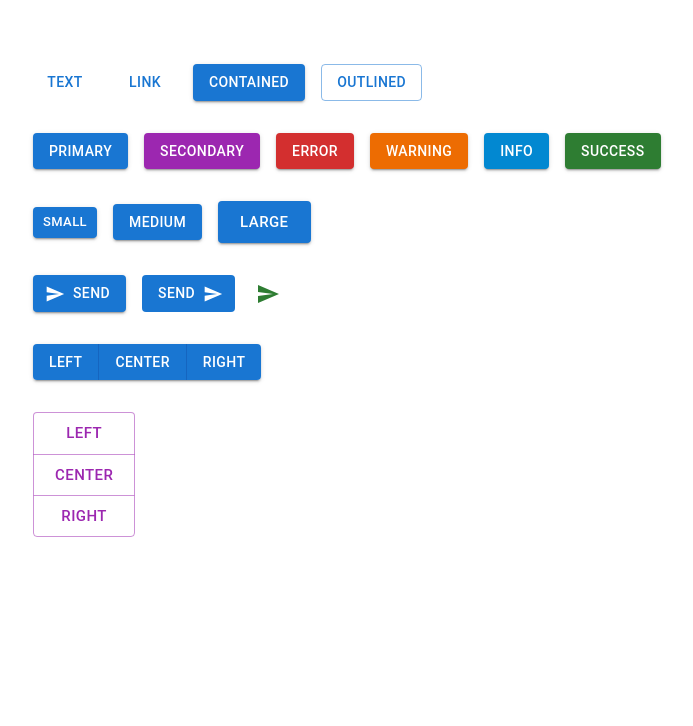
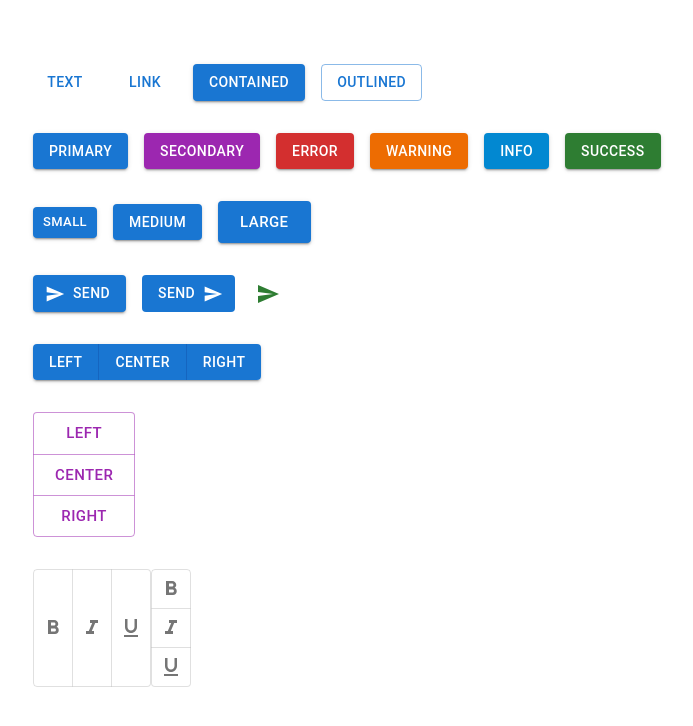
Before and after one commit to djo201/React-MUI, a React (Create React App) app in the folder react-mui-demo/: page / in a window 1280 px wide. Shown: the top 726 px of the page, without its empty margins (31-724 px from the left). Built offline with nearby package versions, Linux system fonts and the light colour scheme.

Commit message:
ToggleButton

```diff
--- a/react-mui-demo/src/components/MuiButton.tsx
+++ b/react-mui-demo/src/components/MuiButton.tsx
@@ -1,8 +1,36 @@
 import React from 'react';
-import { Stack, Button, IconButton, ButtonGroup } from '@mui/material';
+import {
+  Stack,
+  Button,
+  IconButton,
+  ButtonGroup,
+  ToggleButtonGroup,
+  ToggleButton,
+} from '@mui/material';
 import SendIcon from '@mui/icons-material/Send';
+import FormatBoldIcon from '@mui/icons-material/FormatBold';
+import FormatItalicIcon from '@mui/icons-material/FormatItalic';
+import FormatUnderlinedIcon from '@mui/icons-material/FormatUnderlined';
+import { useState } from 'react';
 
 export const MuiButton = () => {
+  const [formats, setFormats] = useState<string[]>([]);
+  console.log(formats);
+
+  const [exclusiveFormat, setExclusiveFormat] = useState<string | null>(null);
+  console.log(exclusiveFormat);
+
+  const handleFormatChange = (_event: React.MouseEvent<HTMLElement>, updatedFormats: string[]) => {
+    setFormats(updatedFormats);
+  };
+
+  const handleExclusiveFormatChange = (
+    _event: React.MouseEvent<HTMLElement>,
+    updatedFormat: string | null
+  ) => {
+    setExclusiveFormat(updatedFormat);
+  };
+
   return (
     <Stack spacing={4}>
       <Stack spacing={2} direction="row">
@@ -71,6 +99,7 @@
           <Button>Right</Button>
         </ButtonGroup>
       </Stack>
+
       <Stack direction="row">
         <ButtonGroup
           variant="outlined"
@@ -84,6 +113,47 @@
           <Button>Right</Button>
         </ButtonGroup>
       </Stack>
+
+      <Stack direction="row">
+        <ToggleButtonGroup
+          aria-label="text formatting"
+          value={formats}
+          onChange={handleFormatChange}
+          size="small"
+          color="success"
+          orientation="horizontal"
+        >
+          <ToggleButton value="bold" aria-label="bold">
+            <FormatBoldIcon />
+          </ToggleButton>
+          <ToggleButton value="italic" aria-label="italic">
+            <FormatItalicIcon />
+          </ToggleButton>
+          <ToggleButton value="underlined" aria-label="underlined">
+            <FormatUnderlinedIcon />
+          </ToggleButton>
+        </ToggleButtonGroup>
+
+        <ToggleButtonGroup
+          aria-label="text formatting"
+          value={exclusiveFormat}
+          onChange={handleExclusiveFormatChange}
+          size="small"
+          color="primary"
+          orientation="vertical"
+          exclusive
+        >
+          <ToggleButton value="bold" aria-label="bold">
+            <FormatBoldIcon />
+          </ToggleButton>
+          <ToggleButton value="italic" aria-label="italic">
+            <FormatItalicIcon />
+          </ToggleButton>
+          <ToggleButton value="underlined" aria-label="underlined">
+            <FormatUnderlinedIcon />
+          </ToggleButton>
+        </ToggleButtonGroup>
+      </Stack>
     </Stack>
   );
 };
```
